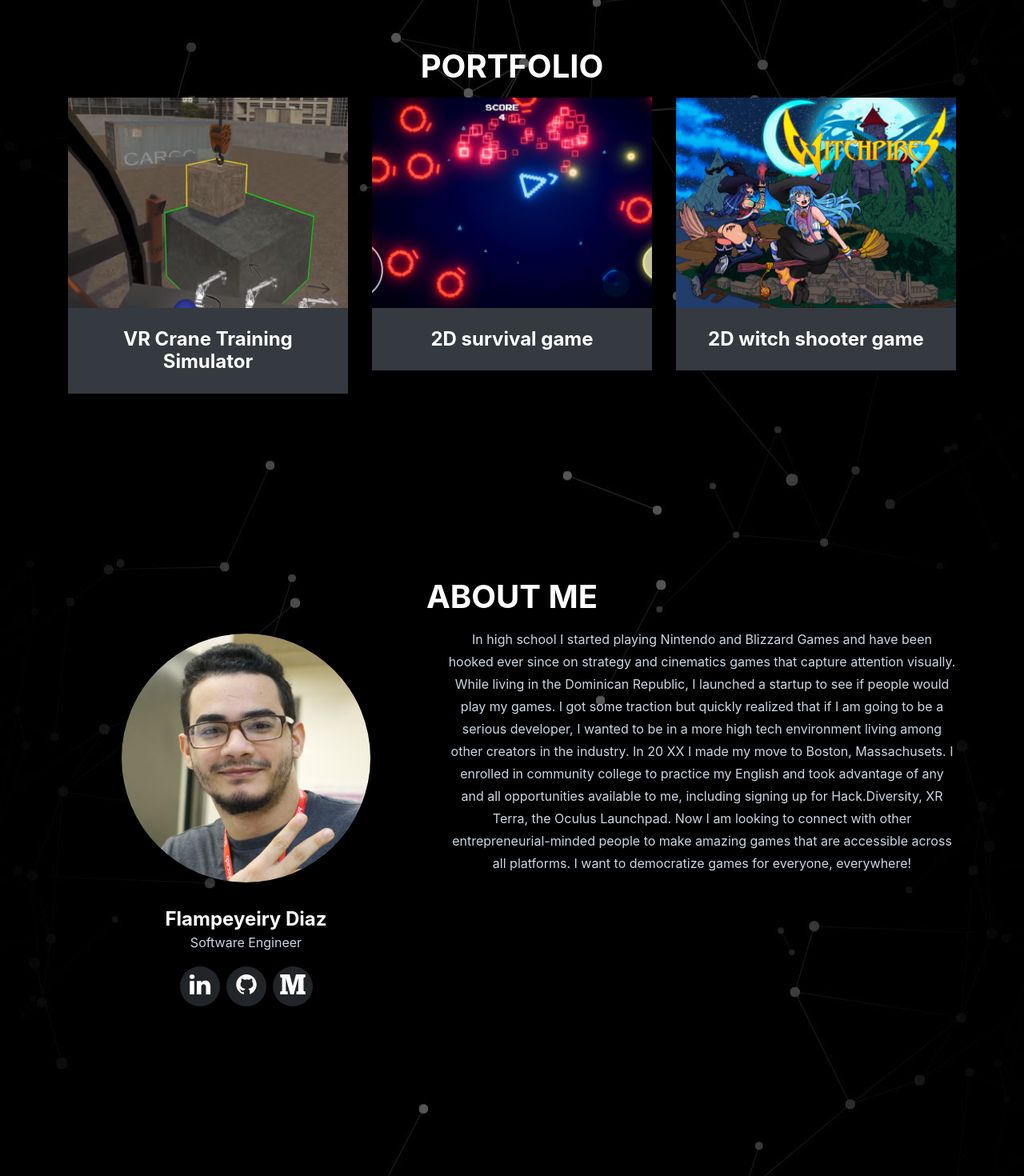
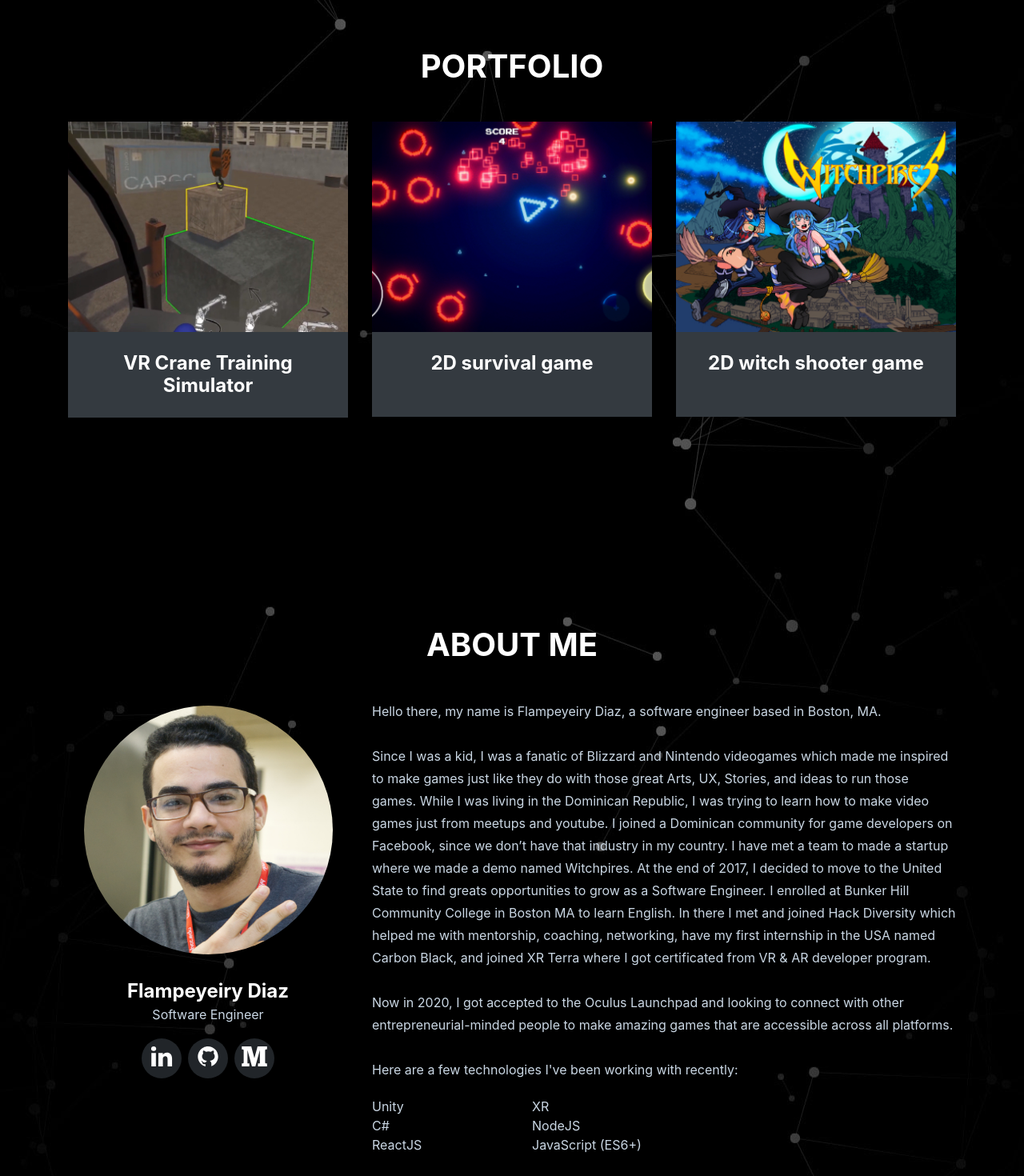
Before and after one commit to flampdiaz/flampdiaz.github.io, a React (Create React App) app: page / in a window 1280 px wide. Shown: the part 900-2370 px from the top of the page at 80% size. Built offline with nearby package versions, Linux system fonts and the light colour scheme.

Commit message:
fixing mobile issues

```diff
--- a/package.json
+++ b/package.json
@@ -9,6 +9,7 @@
     "@testing-library/user-event": "^7.1.2",
     "react": "^16.13.1",
     "react-dom": "^16.13.1",
+    "react-modal": "^3.11.2",
     "react-scripts": "3.4.3"
   },
   "scripts": {
--- a/src/App.js
+++ b/src/App.js
@@ -1,6 +1,6 @@
 import React from 'react';
 
-import { portfolioData, experienceData, aboutData } from './util';
+import { navLinks, portfolioData, experienceData, aboutData } from './util';
 
 import NavBar from './components/NavBar';
 import Header from './components/Header';
@@ -17,7 +17,7 @@ import './App.css';
 function App() {
   return (
     <div className="App">
-      <NavBar/>
+      <NavBar navLinks={navLinks}/>
       <Header/>
       <Portfolio portfolioData={portfolioData}/>
       <About data={aboutData}/>
--- a/src/asset/css/base.css
+++ b/src/asset/css/base.css
@@ -6,6 +6,8 @@ body {
     background-image: url("../img/body-bg.jpg");
     background-repeat: repeat-y;
     background-position: center;
+    background-attachment: fixed;
+
 }
 
 p {
@@ -67,3 +69,16 @@ img::-moz-selection {
 .contactForm > p{
     margin-top: 10px;
 }
+
+.row{
+    margin-bottom: 30px;
+}
+
+.skills-list {
+    display: grid;
+    grid-template-columns: repeat(2, minmax(140px, 200px));
+    padding: 0px;
+    margin: 20px 0px 0px;
+    overflow: hidden;
+    list-style: none;
+}
--- a/src/asset/css/section/portfolio.css
+++ b/src/asset/css/section/portfolio.css
@@ -49,7 +49,19 @@
     margin: 0 auto;
     padding: 25px;
     text-align: center;
-    background-color: #fff;
+    min-height: 106px;
+}
+
+@media (min-width: 576px) {
+    #portfolio .portfolio-item .portfolio-caption {
+        min-height: 134px;
+    }
+}
+
+@media (min-width: 992px) {
+    #portfolio .portfolio-item .portfolio-caption {
+        min-height: 106px;
+    }
 }
 
 #portfolio .portfolio-item .portfolio-caption h4 {
--- a/src/components/About.js
+++ b/src/components/About.js
@@ -12,17 +12,48 @@ export default ({ data }) => {
           </div>
         </div>
         <div className="row">
-          <div className="col-sm-5">
+          <div className="col-lg-4">
             <div className="team-member">
               <img className="mx-auto rounded-circle" src={data.photo} alt="" />
               <h4>{data.name}</h4>
               <p className="text">{data.headLine}</p>
-              <SectionSocialButtons/>
+              <SectionSocialButtons />
             </div>
           </div>
-          <div className="col-sm-7">
+          <div className="col-lg-8">
             <div className="team-member">
-              <p className="text">{data.text}</p>
+              <p className="text text-left">
+                Hello there, my name is Flampeyeiry Diaz, a software engineer based in Boston, MA.
+                <br />
+                <br />
+                Since I was a kid, I was a fanatic of Blizzard and Nintendo videogames which
+                made me inspired to make games just like they do with those great Arts, UX,
+                Stories, and ideas to run those games. While I was living in the Dominican Republic,
+                I was trying to learn how to make video games just from meetups and youtube.
+                I joined a Dominican community for game developers on Facebook, since we don’t have
+                that industry in my country. I have met a team to made a startup where we made a
+                demo named Witchpires. At the end of  2017, I decided to move to the United State
+                to find greats opportunities to grow as a Software Engineer. I enrolled at Bunker
+                Hill Community College in Boston MA to learn English. In there I met and joined Hack
+                Diversity which helped me with mentorship, coaching, networking, have my first internship
+                in the USA named Carbon Black, and joined XR Terra where I got certificated from VR &amp;
+                AR developer program.
+                <br />
+                <br />
+                Now in 2020, I got accepted to the Oculus Launchpad and looking to connect with
+                other entrepreneurial-minded people to make amazing games that are accessible across all platforms.
+                <br />
+                <br />
+                Here are a few technologies I've been working with recently:
+              </p>
+              <ul class="skills-list text text-left">
+                <li>Unity</li>
+                <li>XR</li>
+                <li>C#</li>
+                <li>NodeJS</li>
+                <li>ReactJS</li>
+                <li>JavaScript (ES6+)</li>
+              </ul>
             </div>
           </div>
         </div>
--- a/src/components/Footer.js
+++ b/src/components/Footer.js
@@ -7,10 +7,10 @@ export default () => {
     <footer className="footer bg-dark">
       <div className="container">
         <div className="row align-items-center">
-          <div className="col-md-4">
+          <div className="col-md-5">
             <span className="copyright">Template reafactored and adapted to ReactJs by me</span>
           </div>
-          <div className="col-md-4">
+          <div className="col-md-3">
             <SectionSocialButtons/>
           </div>
           <div className="col-md-4">
--- a/src/components/NavBar.js
+++ b/src/components/NavBar.js
@@ -1,6 +1,9 @@
 import React from 'react'
 
-export default () => {
+
+
+export default ({navLinks}) => {
+
   return (
     <nav className="navbar navbar-expand-lg navbar-dark fixed-top bg-dark" id="mainNav">
       <div className="container">
--- a/src/components/Portfolio.js
+++ b/src/components/Portfolio.js
@@ -1,4 +1,5 @@
 import React from 'react'
+import Modal from 'react-modal'
 
 import SectionHeader from './subComponents/SectionHeader'
 
@@ -9,9 +10,9 @@ export default ({ portfolioData }) => {
         <SectionHeader title="Portfolio" description="" />
         <div className="row">
           {
-            portfolioData && portfolioData.map(({ title, description, imgPath }, index) =>
+            portfolioData && portfolioData.map(({ title, description, imgPath, youtubeUrl }, index) =>
               <div className="col-md-4 col-sm-6 portfolio-item">
-                <a className="portfolio-link" data-toggle="modal" data-target="#portfolioModal1" href="#portfolioModal1">
+                <a className="portfolio-link" data-toggle="modal" data-target="#portfolioModal1" href={youtubeUrl}>
                   <div className="portfolio-hover">
                     <div className="portfolio-hover-content">
 
@@ -19,9 +20,9 @@ export default ({ portfolioData }) => {
                   </div>
                   <img className="img-fluid" src={imgPath} alt="" />
                 </a>
-                <div className="portfolio-caption bg-dark">
+                <div className="portfolio-caption bg-dark align-items-center">
                   <h4>{title} </h4>
-                  <p className="text">{description}</p>
+                  {description !== "" ? <p className="text">{description}</p> : null}
                 </div>
               </div>
             )
--- a/src/components/modal/PortfolioModal.js
+++ b/src/components/modal/PortfolioModal.js
@@ -2,7 +2,7 @@ import React from 'react'
 
 export default () => {
     return (
-        <div className="portfolio-modal modal fade" id="portfolioModal1" tabIndex="-1" role="dialog" aria-hidden="true">
+        <div className="portfolio-modal modal fade" id="portfolioModal1" tabIndex="-1" role="dialog" aria-hidden="false">
             <div className="modal-dialog">
                 <div className="modal-content">
                     <div className="close-modal" data-dismiss="modal">
--- a/src/util/index.js
+++ b/src/util/index.js
@@ -12,21 +12,43 @@ import portfolioImgSurvival from './../asset/img/portfolio/survivalGame.jpg'
 import portfolioImgWitchpires from './../asset/img/portfolio/witchpires.jpg'
 import portfolioImgVRCrane from './../asset/img/portfolio/vrcrane.jpg'
 
+export const navLinks = [
+  {
+    text: 'About',
+    path: '#about'
+  },
+  {
+    text: 'Portfolio',
+    path: '#portfolio'
+  },
+  {
+    text: 'Experiences',
+    path: '#experience'
+  },
+  {
+    text: 'Contact',
+    path: '#contact'
+  }
+];
+
 export const portfolioData = [
   {
     title: 'VR Crane Training Simulator',
     description: '',
-    imgPath: portfolioImgVRCrane
+    imgPath: portfolioImgVRCrane,
+    youtubeUrl: 'https://www.youtube.com/watch?v=DRh0pJJOhsY'
   },
   {
     title: '2D survival game',
     description: '',
-    imgPath: portfolioImgSurvival
+    imgPath: portfolioImgSurvival,
+    youtubeUrl: 'https://www.youtube.com/watch?v=oX0JNEitblY'
   },
   {
     title: '2D witch shooter game',
     description: '',
-    imgPath: portfolioImgWitchpires
+    imgPath: portfolioImgWitchpires,
+    youtubeUrl: 'https://www.youtube.com/watch?v=jjRqEkI5oPk&t=2s'
   }
 ];
 
@@ -54,7 +76,6 @@ export const experienceData = [
 export const aboutData = {
   name: 'Flampeyeiry Diaz',
   headLine: 'Software Engineer',
-  text: 'In high school I started playing Nintendo and Blizzard Games and have been hooked ever since on strategy and cinematics games that capture attention visually. While living in the Dominican Republic, I launched a startup to see if people would play my games. I got some traction but quickly realized that if I am going to be a serious developer, I wanted to be in a more high tech environment living among other creators in the industry. In 20 XX I made my move to Boston, Massachusets. I enrolled in community college to practice my English and took advantage of any and all opportunities available to me, including signing up for Hack.Diversity, XR Terra, the Oculus Launchpad. Now I am looking to connect with other entrepreneurial-minded people to make amazing games that are accessible across all platforms. I want to democratize games for everyone, everywhere!',
   photo: photo
 };
 
```
Also changed, not shown: 1 other file (tests, documents, lock files or other folders).
